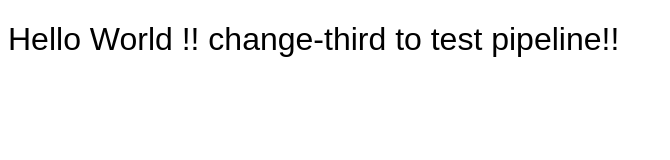
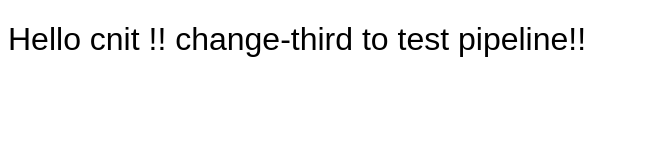
Before and after one commit to varshini2509/github-jenkins-docker, a plain HTML site: page index.html in a window 1280 px wide. Shown: the whole page, without its empty margins (0-670 px from the left). Drawn offline with Linux system fonts and the light colour scheme.

Commit message:
made some changes on index file

```diff
--- a/index.html
+++ b/index.html
@@ -15,7 +15,7 @@
 <body>
 
     <h1>
-        Hello World !! change-third to test pipeline!!
+        Hello cnit !! change-third to test pipeline!!
     </h1>
 
 </body>
```
